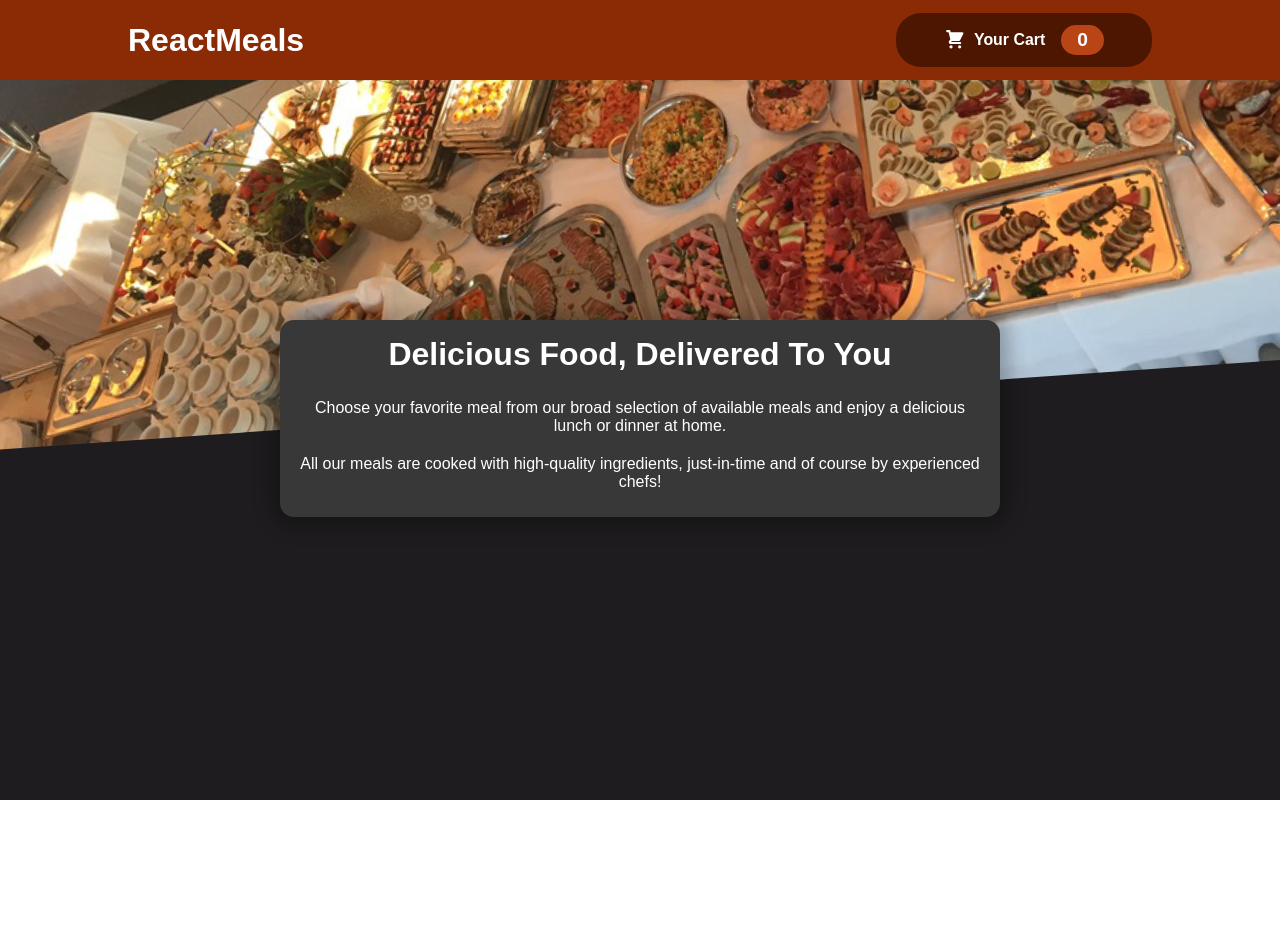
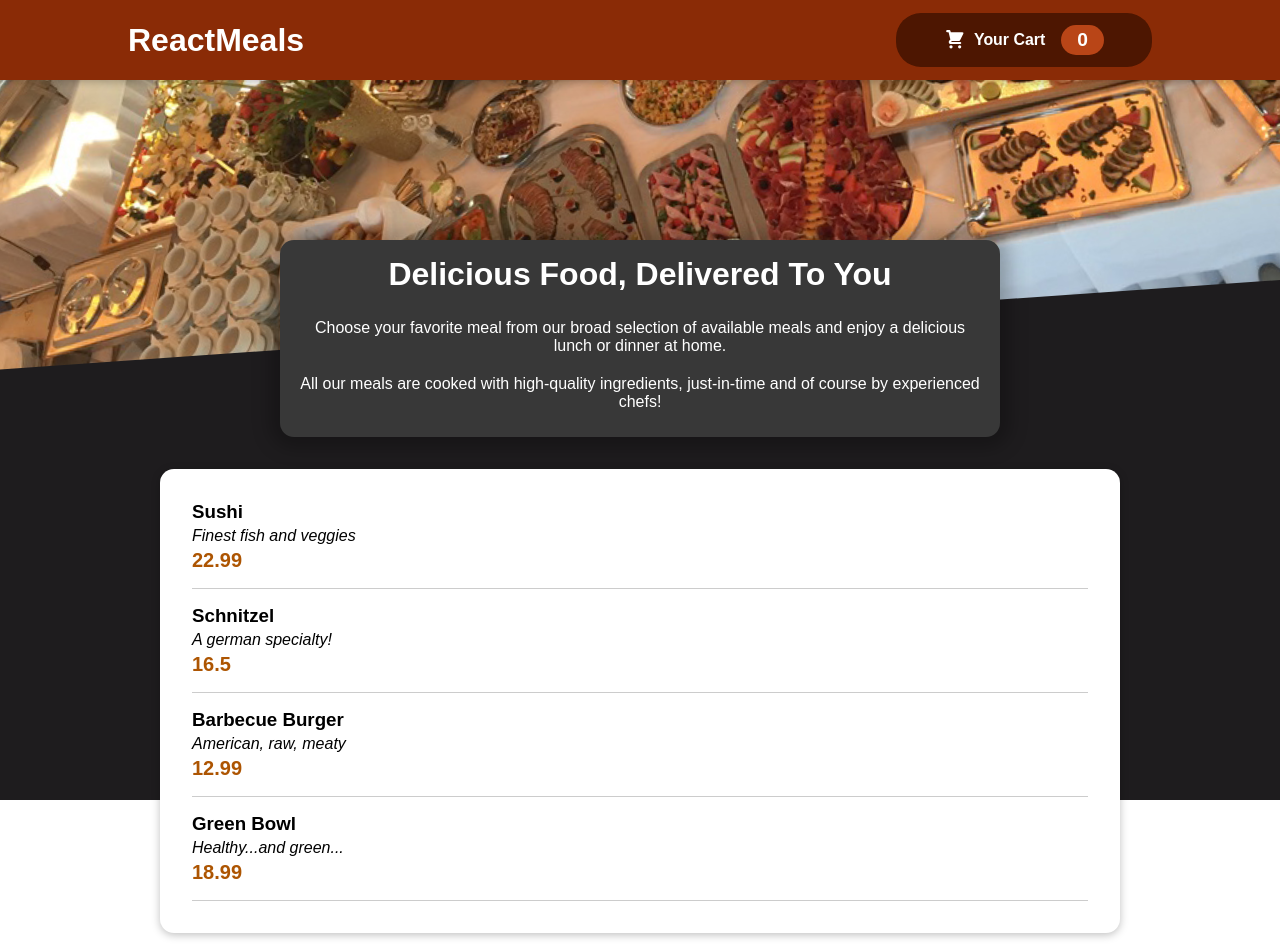
Before and after one commit to Ariel1987/food-order-app, a React (Create React App) app: page / in a window 1280 px wide. Shown: the top 952 px of the page. Before the commit the page ends 800 px from the top, so only its background shows below. Built offline with nearby package versions, Linux system fonts and the light colour scheme.

Commit message:
feature: adding dummy meals' list and styling

```diff
--- a/src/App.js
+++ b/src/App.js
@@ -1,10 +1,45 @@
-import { Wrapper } from "./App.styles";
+import { Wrapper, MealsSummaryWrapper, MealsListWrapper } from "./App.styles";
 import Header from "./components/Header/Header";
+import MealsList from "./components/MealsList/MealsList";
+import MealsSummary from "./components/MealsSummary/MealsSummary";
+
+const DUMMY_MEALS = [
+  {
+    id: 'm1',
+    name: 'Sushi',
+    description: 'Finest fish and veggies',
+    price: 22.99,
+  },
+  {
+    id: 'm2',
+    name: 'Schnitzel',
+    description: 'A german specialty!',
+    price: 16.5,
+  },
+  {
+    id: 'm3',
+    name: 'Barbecue Burger',
+    description: 'American, raw, meaty',
+    price: 12.99,
+  },
+  {
+    id: 'm4',
+    name: 'Green Bowl',
+    description: 'Healthy...and green...',
+    price: 18.99,
+  },
+];
 
 function App() {
   return (
     <Wrapper>
-        <Header />
+      <Header />
+      <MealsSummaryWrapper>
+        <MealsSummary />
+      </MealsSummaryWrapper>
+      <MealsListWrapper>
+        <MealsList items={DUMMY_MEALS} />
+      </MealsListWrapper>
     </Wrapper>
   );
 }
--- a/src/App.styles.js
+++ b/src/App.styles.js
@@ -9,6 +9,9 @@ export const Wrapper = styled.section`
 
 export const HeaderWrapper = styled.section`
     ${({ theme }) => css`
+        position: fixed;
+        top: 0;
+        left: 0;
         display: flex;
         justify-content: space-between;
         padding: 0 10%;
@@ -16,6 +19,9 @@ export const HeaderWrapper = styled.section`
         height: 5rem;
         background-color: #8a2b06;
         box-shadow: 0 2px 8px rgba(0, 0, 0, 0.25);
+        z-index: 10;
+        width: 100%;
+        color: white;
     `}
 `
 
@@ -32,6 +38,41 @@ export const MealsSummaryWrapper = styled.section`
         border-radius: 14px;
         padding: 1rem;
         box-shadow: 0 1px 18px 10px rgba(0, 0, 0, 0.25);
+        z-index: 10;
 
     `}
 `
+
+export const MealsListWrapper = styled.section`
+    ${({ theme }) => css`
+        padding: 1rem;
+        box-shadow: 0 2px 8px rgba(0, 0, 0, 0.25);
+        border-radius: 14px;
+        background-color: white;
+
+
+        max-width: 60rem;
+        width: 90%;
+        margin: 2rem auto;
+        animation: meals-appear 1s ease-out forwards;
+
+
+        ul {
+        list-style: none;
+        margin: 0;
+        padding: 0;
+        }
+
+        @keyframes meals-appear {
+            from {
+                opacity: 0;
+                transform: translateY(3rem);
+            }
+
+            to {
+                opacity: 1;
+                transform: translateY(0);
+        }
+        }
+    `}
+`
--- a/src/components/Header/Header.js
+++ b/src/components/Header/Header.js
@@ -1,8 +1,7 @@
 import { Wrapper } from "./Header.styles"
 import HeaderCartButton from "./HeaderCartButton/HeaderCartButton"
 import HeaderImage from "./HeaderImage/HeaderImage"
-import { HeaderWrapper, MealsSummaryWrapper } from "../../App.styles"
-import MealsSummary from "../MealsSummary/MealsSummary"
+import { HeaderWrapper } from "../../App.styles"
 
 const Header = () => {
     return (
@@ -12,9 +11,6 @@ const Header = () => {
                 <HeaderCartButton />
             </HeaderWrapper>
             <HeaderImage />
-            <MealsSummaryWrapper>
-                <MealsSummary />
-            </MealsSummaryWrapper>
         </Wrapper>
     )
 }
--- a/src/components/Header/Header.styles.js
+++ b/src/components/Header/Header.styles.js
@@ -2,12 +2,6 @@ import styled, { css } from "styled-components";
 
 export const Wrapper = styled.div`
     ${({ theme }) => css`
-        position: fixed;
-        top: 0;
-        left: 0;
-        width: 100%;
-        color: white;
-        z-index: 10;
 
         h1 {
             font-weight: ${theme.font.weight.bold};
--- a/src/components/Header/HeaderCartButton/HeaderCartButton.js
+++ b/src/components/Header/HeaderCartButton/HeaderCartButton.js
@@ -1,13 +1,13 @@
-import { Wrapper } from "./HeaderCartButton.styles"
+import { Button } from "./HeaderCartButton.styles"
 import CartIcon from "./HeaderCartIcon"
 
 const HeaderCartButton = () => {
     return (
-        <Wrapper>
+        <Button>
             <CartIcon />
             <h5>Your Cart</h5>
             <p>0</p>
-        </Wrapper>
+        </Button>
 
     )
 }
--- a/src/components/Header/HeaderCartButton/HeaderCartButton.styles.js
+++ b/src/components/Header/HeaderCartButton/HeaderCartButton.styles.js
@@ -1,6 +1,6 @@
 import styled, { css } from "styled-components";
 
-export const Wrapper = styled.div`
+export const Button = styled.div`
     ${({ theme }) => css`
 
         cursor: pointer;
@@ -25,7 +25,6 @@ export const Wrapper = styled.div`
             width: 1.35rem;
             height: 1.35rem;
             margin-right: 0.5rem;
-
         }
 
         p {
--- /dev/null
+++ b/src/components/MealItem/MealItem.js
@@ -0,0 +1,13 @@
+import { Wrapper } from "./MealItem.styles"
+
+const MealItem = items => {
+    return (
+        <Wrapper>
+            <h3>{items.name}</h3>
+            <p>{items.description}</p>
+            <h5>{items.price}</h5>
+        </Wrapper>
+    )
+}
+
+export default MealItem
--- /dev/null
+++ b/src/components/MealItem/MealItem.styles.js
@@ -0,0 +1,29 @@
+import styled, { css } from "styled-components";
+
+export const Wrapper = styled.div`
+    ${({ theme }) => css`
+
+        display: flex;
+        flex-direction: column;
+        justify-content: space-between;
+        margin: 1rem;
+        padding-bottom: 1rem;
+        border-bottom: 1px solid #ccc;
+
+
+        h3 {
+        margin: 0 0 0.25rem 0;
+        }
+
+        p {
+        font-style: italic;
+        }
+
+        h5 {
+        margin-top: 0.25rem;
+        font-weight: bold;
+        color: #ad5502;
+        font-size: 1.25rem;
+        }
+    `}
+`
--- /dev/null
+++ b/src/components/MealsList/MealsList.js
@@ -0,0 +1,18 @@
+import MealItem from "../MealItem/MealItem"
+
+const MealsList = items => {
+    return (
+        <ul>
+            {items.items.map((item) => (
+                <MealItem
+                    key={item.id}
+                    name={item.name}
+                    description={item.description}
+                    price={item.price}
+                />
+            ))}
+        </ul>
+    )
+}
+
+export default MealsList
```
